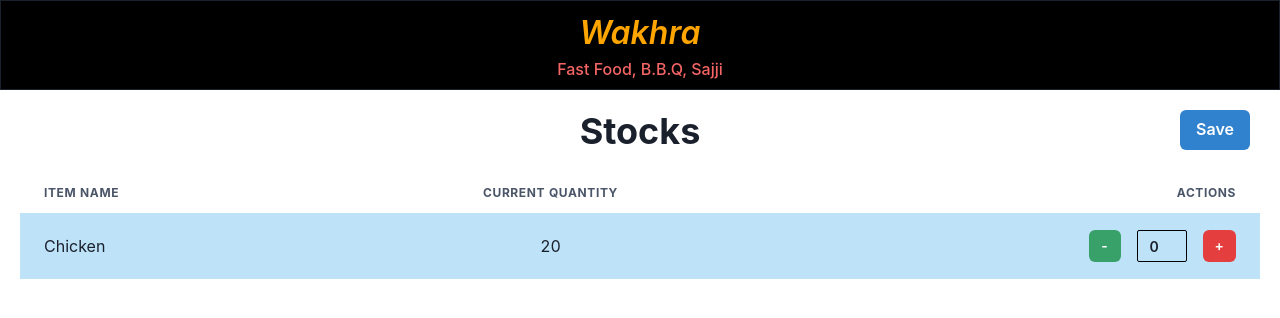
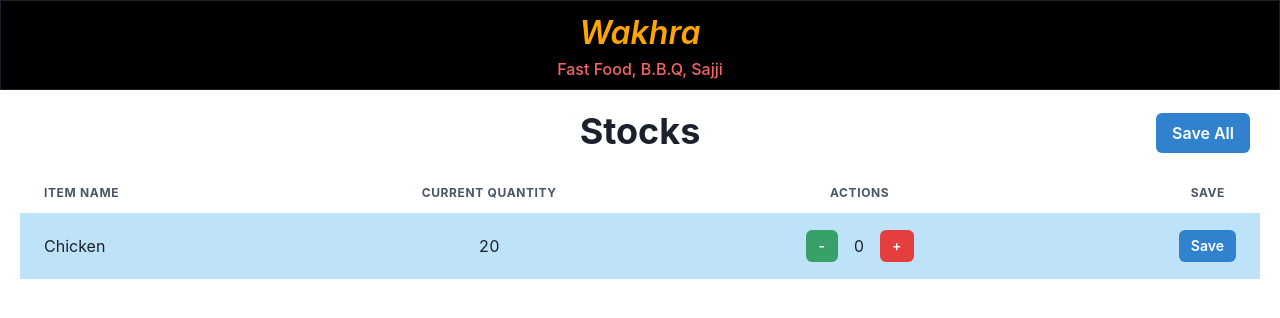
Before and after one commit to TheGurufyp/restaurent-software, a Next.js app: page /stocks in a window 1280 px wide. Shown: the top 318 px of the page. Built offline with nearby package versions, Linux system fonts and the light colour scheme.

Commit message:
stock page update

```diff
--- a/pages/stocks.js
+++ b/pages/stocks.js
@@ -10,24 +10,29 @@
     Button,
     Text,
     HStack,
-    Input, } from '@chakra-ui/react'
+    Input,IconButton  } from '@chakra-ui/react'
 import React, { useState } from 'react'
-
+import { CheckIcon } from '@chakra-ui/icons'
 function Stocks() {
 
 const [newQuantity, setnewQuantity] = useState(0)
+const [showinput, setshowinput] = useState(false)
 
-const handlechange=(e)=>{
+const handleclick=()=>{
 
-  if(e.target.value[0]==='0')
-{
-  e.target.value=e.target.value.slice(1);
-  console.log(e.target.value)
+  setshowinput(true);
+
+
 }
-  if(e.target.value=== '')
-  {setnewQuantity(0);}
-  else
- { setnewQuantity(parseInt(e.target.value))}
+
+const handleclickoutside=(e)=>{
+
+  let value=document.getElementById("inputfield").value;
+  if(value==='')
+  {value=0}
+  setnewQuantity(parseInt(value));
+  setshowinput(false);
+
 }
 
 const handlePlus=()=>{
@@ -44,7 +49,7 @@
     <>
     <Box mt="20px" maxW={"1500px"} mx="auto" px="20px">
     <Heading mb="20px" textAlign={"center"} position="relative">Stocks
-    <Button colorScheme={"blue"} position={"absolute"} right="10px">Save</Button>
+    <Button colorScheme={"blue"} position={"absolute"} right="10px" bottom={"0px"}>Save All</Button>
     </Heading>
 
 
@@ -55,7 +60,8 @@
       <Tr>
         <Th>Item Name</Th>
         <Th textAlign={"center"}>Current Quantity</Th>
-        <Th isNumeric>Actions</Th>
+        <Th textAlign={"center"}>Actions</Th>
+        <Th isNumeric pr="35px">Save</Th>
       </Tr>
     </Thead>
     <Tbody>
@@ -63,17 +69,31 @@
         <Td>Chicken </Td>
         <Td textAlign={"center"}>20</Td>
         <Td  >
-         <HStack  justify="end" spacing={4}>
+         <HStack  justify="center" spacing={4}>
 
-         <Button size={"sm"} colorScheme="green" onClick={()=>{handleMinus()}}>-</Button>
-         {/* <Text  display={"inline-block"}>{newQuantity}</Text> */}
 
-         <Input  w="50px" size={"sm"} borderColor="black" _hover={{borderColor:"black"}} type={"number"} fontWeight={"semibold"} value={newQuantity} onChange={(e)=>{handlechange(e)}} />
 
-         <Button size={"sm"} colorScheme="red"  onClick={()=>{handlePlus()}}>+</Button>
+{/* <input type="number" onChange={(e)=>{console.log(e.target.value)}} /> */}
+        {
+        showinput?
+        <>
+         <Input  w="60px" size={"sm"} borderColor="black" _hover={{borderColor:"black"}} type="number" fontWeight={"semibold"} id="inputfield"  />
+         <IconButton onClick={(e)=>{ handleclickoutside(e)}}
+          colorScheme={"green"} size='sm' icon={<CheckIcon />} />
+         </>
+         :
+         <>
+          <Button size={"sm"} colorScheme="green" onClick={()=>{handleMinus()}}>-</Button>
+        <Text onClick={handleclick} display={"inline-block"}>{newQuantity}</Text>
+        <Button size={"sm"} colorScheme="red"  onClick={()=>{handlePlus()}}>+</Button>
+        </>
+         }
+
+
 
          </HStack>
           </Td>
+          <Td isNumeric > <Button size={"sm"} colorScheme={"blue"}>Save</Button></Td>
       </Tr>
 
     </Tbody>
```
